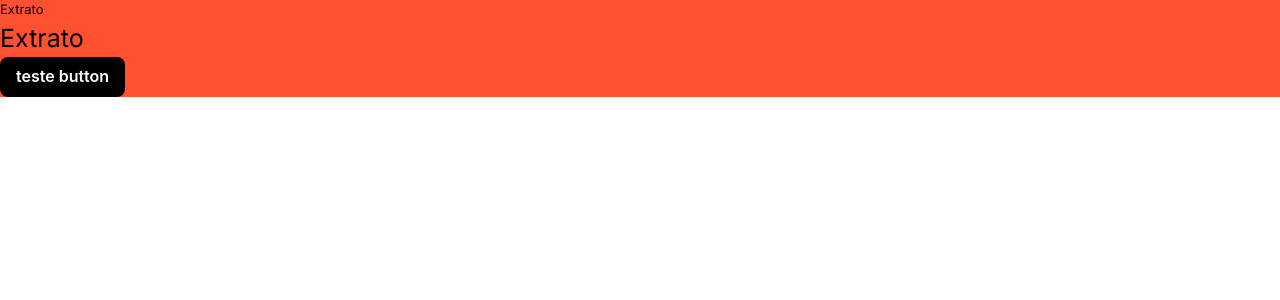
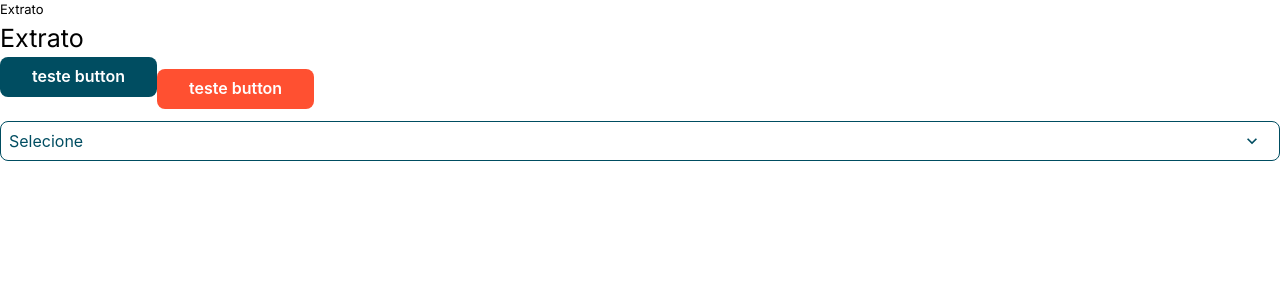
Before and after one commit to renebfelix/fiap-tech-challenge, a Next.js app in the folder public/frontend/: page / in a window 1280 px wide. Shown: the top 300 px of the page. Built offline with nearby package versions, Linux system fonts and the light colour scheme.

Commit message:
Components: Button, select, spacings

```diff
--- a/public/frontend/package.json
+++ b/public/frontend/package.json
@@ -9,6 +9,7 @@
     "lint": "next lint"
   },
   "dependencies": {
+    "@chakra-ui/anatomy": "^2.3.4",
     "@chakra-ui/next-js": "^2.4.1",
     "@chakra-ui/react": "^2.10.1",
     "@emotion/react": "^11.13.3",
--- a/public/frontend/src/app/page.tsx
+++ b/public/frontend/src/app/page.tsx
@@ -1,12 +1,19 @@
-import { Box, Text, Button } from "@chakra-ui/react";
+import { Box, Text, Button, Select } from "@chakra-ui/react";
 
 export default function Page() {
 	return (
-		<Box bg="secondary">
+		<Box>
 			<Text variant="small">Extrato</Text>
 			<Text variant="title">Extrato</Text>
 
-			<Button variant="dark">teste button</Button>
+			<Button marginBottom={3} variant="primary">teste button</Button>
+			<Button marginBottom={"large"} variant="secondary">teste button</Button>
+
+			<Select variant="primary">
+				<option value={""}>Selecione</option>
+				<option value={"Opção 1"}>Opção 1</option>
+				<option value={"Opção 2"}>Opção 2</option>
+			</Select>
 		</Box>
 	);
 }
--- a/public/frontend/src/theme/settings/button.theme.ts
+++ b/public/frontend/src/theme/settings/button.theme.ts
@@ -4,24 +4,21 @@ export const buttonTheme = defineStyleConfig({
 	baseStyle: {
 		color: "white",
 		borderRadius: "8px",
-
-		_hover: {
-			opacity: 0.8,
-		},
 	},
-
 	variants: {
 		primary: {
 			backgroundColor: "primary",
+			_hover: {
+				backgroundColor: "grey",
+				color: "primary",
+			}
 		},
 		secondary: {
 			backgroundColor: "secondary",
-		},
-		success: {
-			backgroundColor: "success",
-		},
-		dark: {
-			backgroundColor: "black",
-		},
+
+			_hover: {
+				opacity: 0.8,
+			},
+		}
 	},
 });
--- /dev/null
+++ b/public/frontend/src/theme/settings/select.theme.ts
@@ -0,0 +1,26 @@
+import { selectAnatomy } from '@chakra-ui/anatomy';
+import { createMultiStyleConfigHelpers } from '@chakra-ui/react'
+
+const { definePartsStyle, defineMultiStyleConfig } = createMultiStyleConfigHelpers(
+	selectAnatomy.keys,
+);
+
+const primaryButton = definePartsStyle({
+	field: {
+		background: "white",
+		border: "1px solid",
+		borderColor: "primary",
+		color: "primary",
+		paddingLeft: 1,
+		borderRadius: "8px"
+	},
+	icon: {
+		color: "primary",
+	}
+})
+
+export const selectTheme = defineMultiStyleConfig({
+	variants: {
+		primary: primaryButton
+	}
+})
--- a/public/frontend/src/theme/settings/spacing.theme.ts
+++ b/public/frontend/src/theme/settings/spacing.theme.ts
@@ -1,5 +1,8 @@
-import { defineStyle, defineStyleConfig } from "@chakra-ui/react";
-
-export const spacingTheme = defineStyleConfig({
-	variants: {},
-});
+export const spacingTheme = {
+	0 : "0px",
+	1 : "8px",
+	2 : "16px",
+	3 : "24px",
+	4 : "32px",
+	5 : "64px",
+}
--- a/public/frontend/src/theme/theme.ts
+++ b/public/frontend/src/theme/theme.ts
@@ -2,11 +2,15 @@ import { extendTheme } from "@chakra-ui/react";
 import { colorsTheme } from "./settings/colors.theme";
 import { textTheme } from "./settings/text.theme";
 import { buttonTheme } from "./settings/button.theme";
+import { spacingTheme } from "./settings/spacing.theme";
+import { selectTheme } from "./settings/select.theme";
 
 export const theme = extendTheme({
 	colors: colorsTheme,
+	space: spacingTheme,
 	components: {
 		Text: textTheme,
 		Button: buttonTheme,
+		Select: selectTheme
 	},
 });
```
Also changed, not shown: 1 other file (tests, documents, lock files or other folders).
